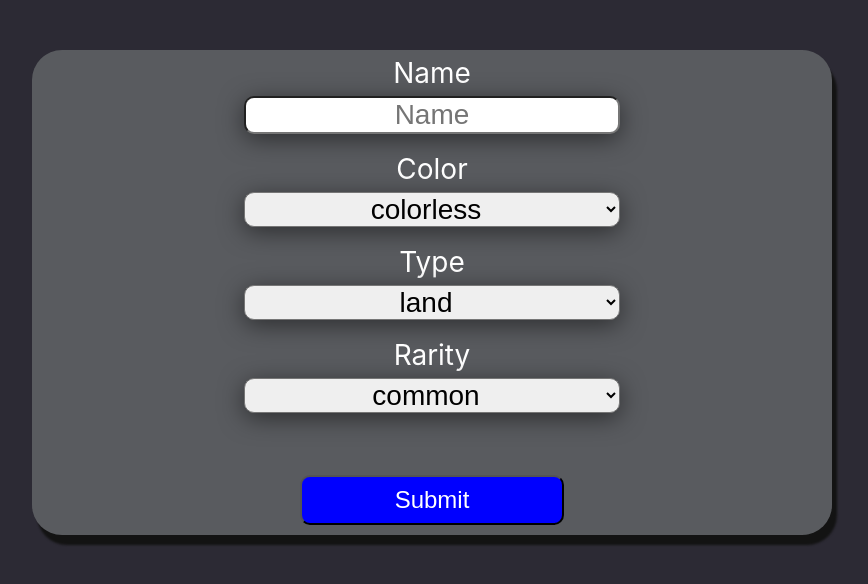
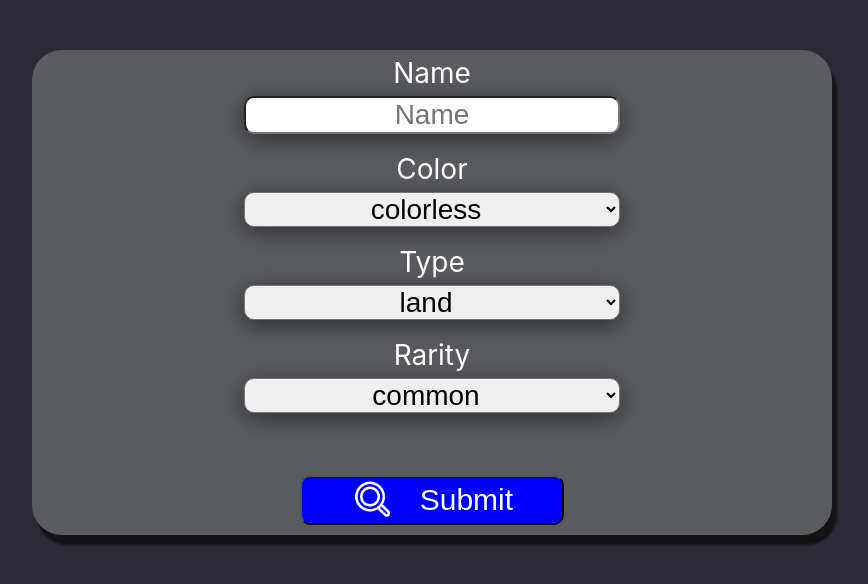
Before and after one commit to JaScMa/mtg, a React (Create React App) app: page / in a window 1280 px wide. Shown: the top 584 px of the page, without its empty margins (208-1076 px from the left). Built offline with nearby package versions, Linux system fonts and the light colour scheme.

Commit message:
search icon

```diff
--- a/src/Search.js
+++ b/src/Search.js
@@ -2,6 +2,8 @@ import { useState } from "react";
 import Result from "./Result";
 import Spinner from "./Spinner";
 import "./style/search.css"
+import searchImg from "./img/search.png"
+
 
 
 
@@ -99,7 +101,12 @@ const Search = () => {
 
                     </select>
                 </label>
-                <button>Submit</button>
+                <button>
+                    <object data={searchImg}/>
+                    <p>
+                    Submit
+                    </p>
+                </button>
             </form>
             <div>
                 {loadingState(state)}
--- a/src/style/card.css
+++ b/src/style/card.css
@@ -17,7 +17,6 @@
 
 }
 .card-picture img {
-    object-fit: contain;
     border-radius: 9px;
 }
 .card-text {
--- a/src/style/search.css
+++ b/src/style/search.css
@@ -30,11 +30,21 @@ label {
 }
 button {
     background-color: blue;
-    font-size: 24px;
+    font-size: 30px;
     width : 33%;
     height: 50px;
     margin: 10px auto;
     border-radius: 10px;
     color: white;
     margin-top: 50px;
+    display: flex;
+    flex-direction: row;
+    align-items: center;
+    justify-content: center;
 }
+button object {
+    object-fit: fit;
+    height: 100%;
+    margin-right: 10%;
+    color: white;
+}
```
Also changed, not shown: src/img/search.png (added).
